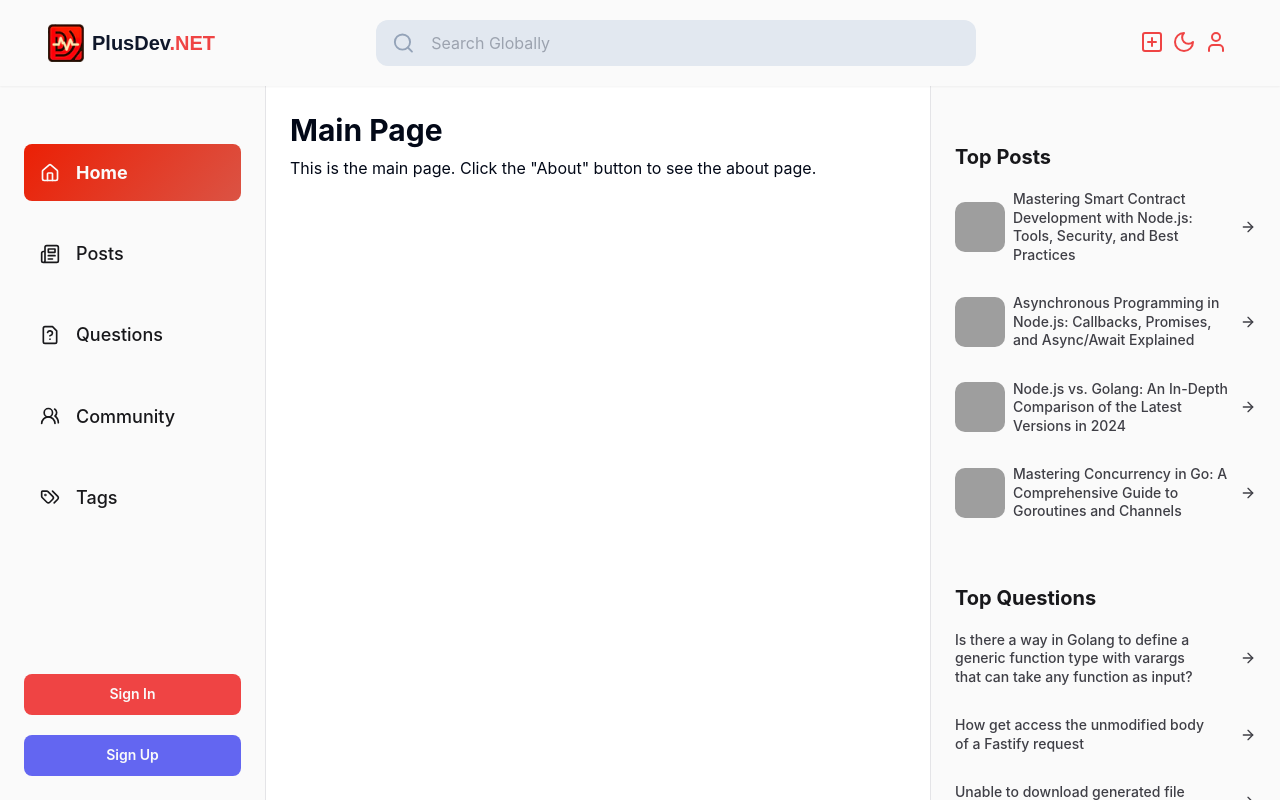
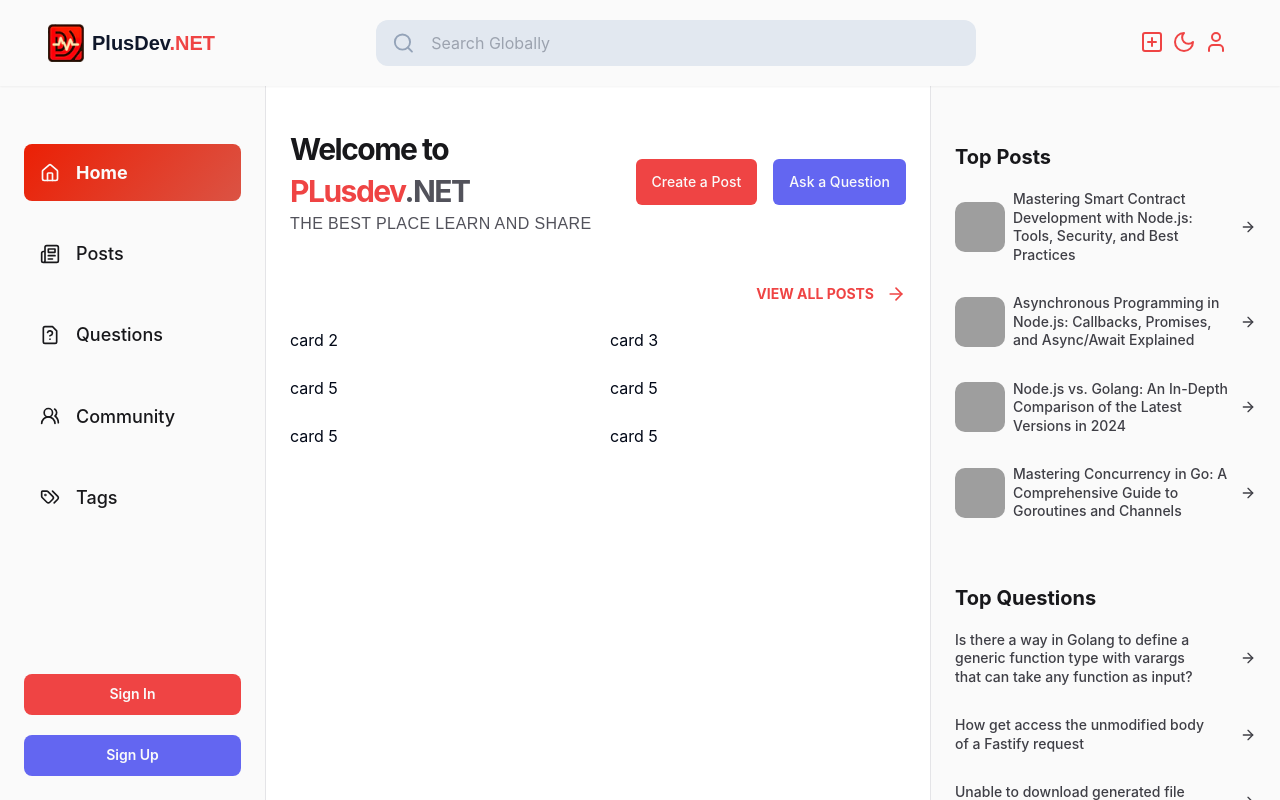
Before and after one commit to Satenik15/todo-list-vite-react, a React (Vite) app: page / in a window 1280 px wide. Built offline with nearby package versions, Linux system fonts and the light colour scheme; grey boxes are pictures that could not be loaded.

Commit message:
create post card

```diff
--- a/src/app/App.tsx
+++ b/src/app/App.tsx
@@ -3,7 +3,7 @@ import MainPageAsync from "@/pages/MainPage/MainPage.async";
 import { Route, Routes } from "react-router-dom";
 import { Suspense } from "react";
 import Navbar from "@/components/shared/Navbar/Navbar";
-import LeftSidebar from "@/components/shared/LeftSidebar/LeftSidebar";
+import LeftSidebar from "@/components/shared/LeftSidebar/LeftSIdebar";
 import RightSidebar from "@/components/shared/RightSidebar/RightSidebar";
 
 const App = () => {
--- /dev/null
+++ b/src/components/shared/cards/PostCard.tsx
@@ -0,0 +1,9 @@
+
+
+const PostCard = () => {
+    return (
+        <div>PostCard</div>
+    )
+}
+
+export default PostCard;
--- a/src/pages/MainPage/MainPage.tsx
+++ b/src/pages/MainPage/MainPage.tsx
@@ -1,11 +1,51 @@
+import { Button } from "@/components/ui/button";
+import { LucideArrowRight } from "lucide-react";
+import { Link } from "react-router-dom";
+
+
 const MainPage = () => {
     return (
-      <div>
-        <h1 className="text-3xl font-bold">Main Page</h1>
-        <p className="mt-2">
-          This is the main page. Click the "About" button to see the about page.
-        </p>
+      <>
+      <div className="mt-4 flex flex-col-reverse justify-between gap-4 sm:flex-row sm:items-center">
+        <h1 className="text-zinc-900 dark:text-zinc-100 ">
+          <span className="md:h1-bold sm:h2-bold xs:h2-bold">
+             Welcome to<span className="text-red-500"> PLusdev</span>
+          <span className="text-zinc-600">.NET</span></span>
+         <span className="flex font-space-grotesk-normal text-base font-normal
+         uppercase tracking-wide text-zinc-600 dark:text-zinc-400">
+          THE BEST PLACE LEARN AND SHARE
+         </span>
+        </h1>
+
+        <div className="flex gap-4">
+          <Link to="/create-post" className="flex justify-end" >
+            <Button className="btn-secondary min-h-[46px] px-4 py-3 text-zinc-50 max-sm:min-w-[150px]">
+              Create a Post
+              </Button>
+          </Link>
+
+          <Link to="/posts" className="flex justify-end gap-3 text-sm font-bold uppercase text-red-500 hover:text-red-400" >
+            <Button className="btn-tertiary min-h-[46px] px-4 py-3 text-zinc-50 max-sm:min-w-[150px]">
+              Ask a Question
+              </Button>
+          </Link>
+        </div>
       </div>
+
+      <div className="col-span-2 mt-12">
+      <Link to="/posts" className="flex justify-end gap-3 text-sm font-bold uppercase text-red-500 hover:text-red-400">
+        View all posts <LucideArrowRight className="w-5 h-5" />
+      </Link>
+      </div>
+        <div className="mt-6 grid grid-cols-1 gap-6 sm:grid-cols-1 lg:grid-cols-2 xl:grid-cols-2">
+          <div>card 2</div>
+          <div>card 3</div>
+          <div>card 5</div>
+          <div>card 5</div>
+          <div>card 5</div>
+          <div>card 5</div>
+        </div>
+      </>
     );
   };
 
--- a/tailwind.config.js
+++ b/tailwind.config.js
@@ -17,6 +17,10 @@ module.exports = {
       },
     },
     extend: {
+      screens: {
+        xs: "475px",
+        sm: "640px",
+      },
       colors: {
         border: "hsl(var(--border))",
         input: "hsl(var(--input))",
```
Also changed, not shown: src/components/shared/Navbar/Navbar.tsx (renamed from src/components/shared/NavBar/NavBar.tsx), src/components/shared/Navbar/Theme.tsx (renamed from src/components/shared/NavBar/Theme.tsx), src/components/shared/Navbar/UserMenu.tsx (renamed from src/components/shared/NavBar/UserMenu.tsx), src/components/shared/RightSidebar/RightSidebar.tsx (renamed from src/components/shared/RightSideBar/RightSideBar.tsx).
